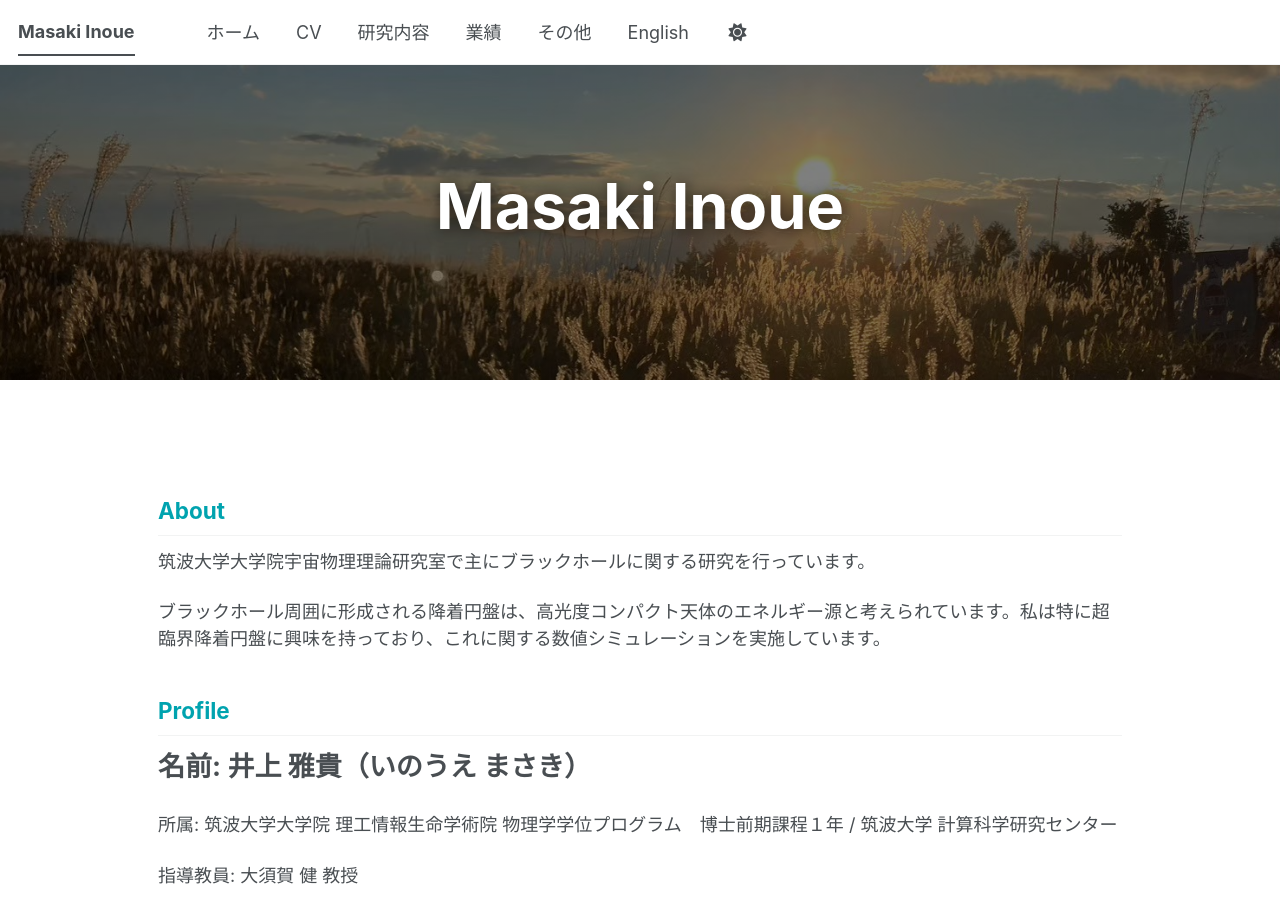
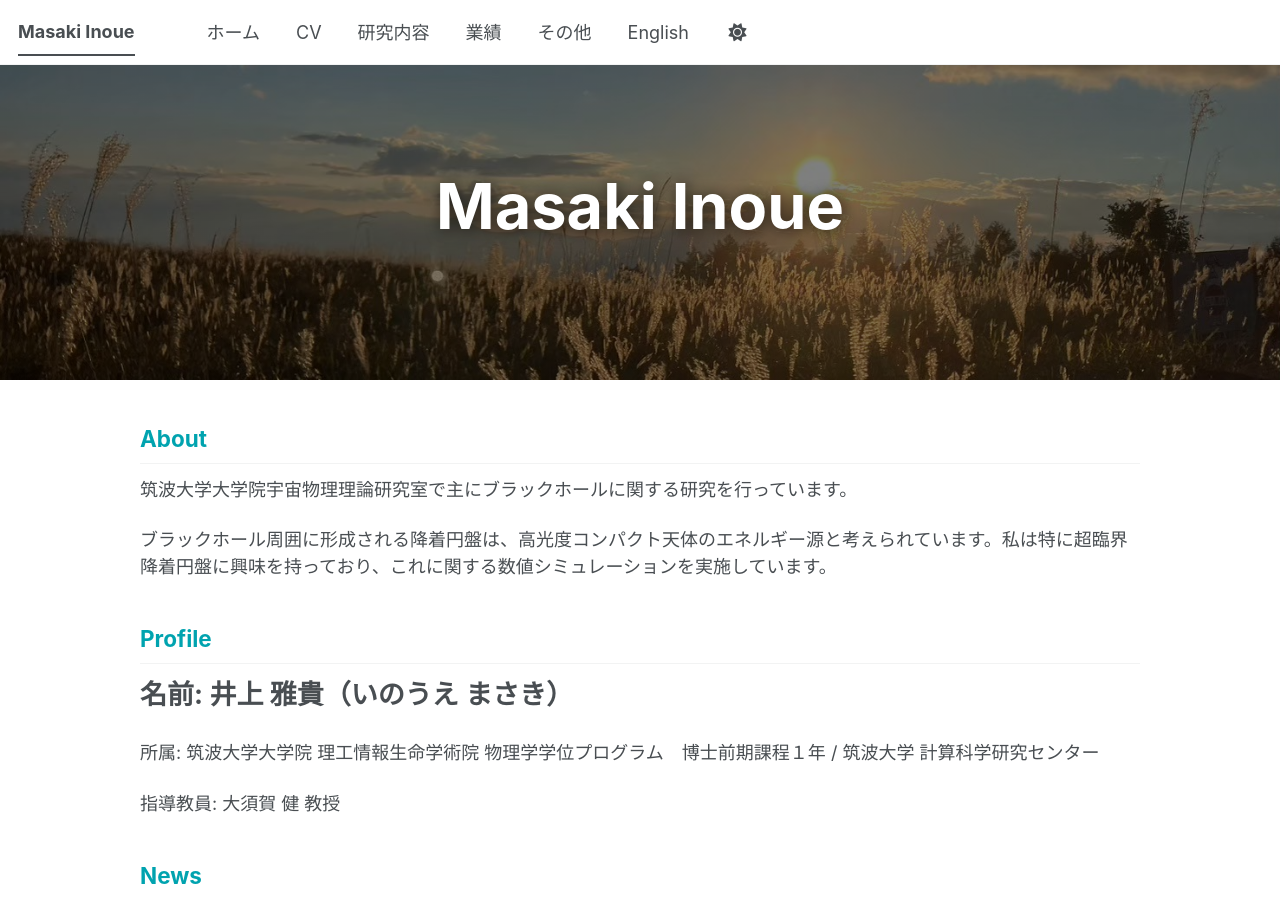
Before and after one commit to Masaki206/Masaki206.github.io, a Jekyll site: the page built from index.md, in a window 1280 px wide and 900 px high. Built offline with Jekyll 4.4.1, drawn with Linux system fonts in a browser that asks for light colours; a script bundle is joined from its source files by our own code; library files that are not in the unit come from our copies.

Commit message:
Update main.scss

```diff
--- a/assets/css/main.scss
+++ b/assets/css/main.scss
@@ -79,7 +79,7 @@ h1, h2, h3 {
   max-width: 1000px !important; /* 本文の最大幅をXXpxに制限 */
   margin-left: auto !important;
   margin-right: auto !important;
-  padding: 2em 1em !important; /* 上下に余白を追加 */
+  // padding: 2em 1em !important; /* 上下に余白を追加 */
 }
 
 /* 3. ヘッダーの中のタイトルを大きく白くする */
```
